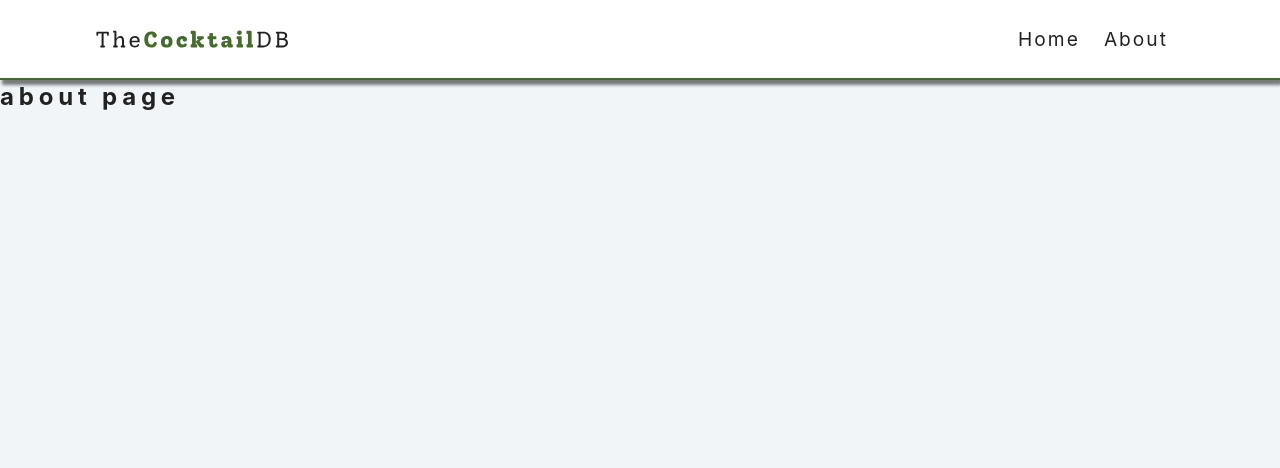
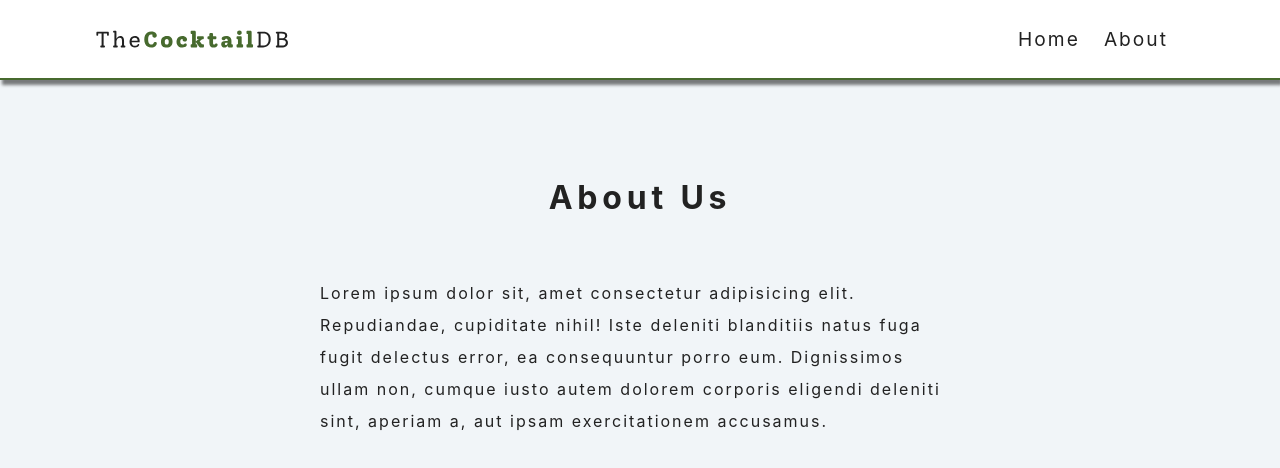
Before and after one commit to lilKriT/react-cocktails-router, a React (Create React App) app: page /about in a window 1280 px wide. Shown: the top 468 px of the page. Built offline with nearby package versions, Linux system fonts and the light colour scheme; the HTML template or start-up script is replaced by a standard one.

Commit message:
Added error and about pages.

```diff
--- a/src/pages/About.js
+++ b/src/pages/About.js
@@ -1,11 +1,18 @@
-import React from 'react'
+import React from "react";
 
 const About = () => {
   return (
-    <div>
-      <h2>about page</h2>
-    </div>
-  )
-}
+    <section className="section about-section">
+      <h1 className="section-title">about us</h1>
+      <p>
+        Lorem ipsum dolor sit, amet consectetur adipisicing elit. Repudiandae,
+        cupiditate nihil! Iste deleniti blanditiis natus fuga fugit delectus
+        error, ea consequuntur porro eum. Dignissimos ullam non, cumque iusto
+        autem dolorem corporis eligendi deleniti sint, aperiam a, aut ipsam
+        exercitationem accusamus.
+      </p>
+    </section>
+  );
+};
 
-export default About
+export default About;
--- a/src/pages/Error.js
+++ b/src/pages/Error.js
@@ -1,12 +1,17 @@
-import React from 'react'
-import { Link } from 'react-router-dom'
+import React from "react";
+import { Link } from "react-router-dom";
 
 const Error = () => {
   return (
-    <div>
-      <h2>error page</h2>
-    </div>
-  )
-}
+    <section className="error-page section">
+      <div className="error-container">
+        <h1>Oops! it's a dead end</h1>
+        <Link to="/" className="btn btn-primary">
+          back home
+        </Link>
+      </div>
+    </section>
+  );
+};
 
-export default Error
+export default Error;
```
